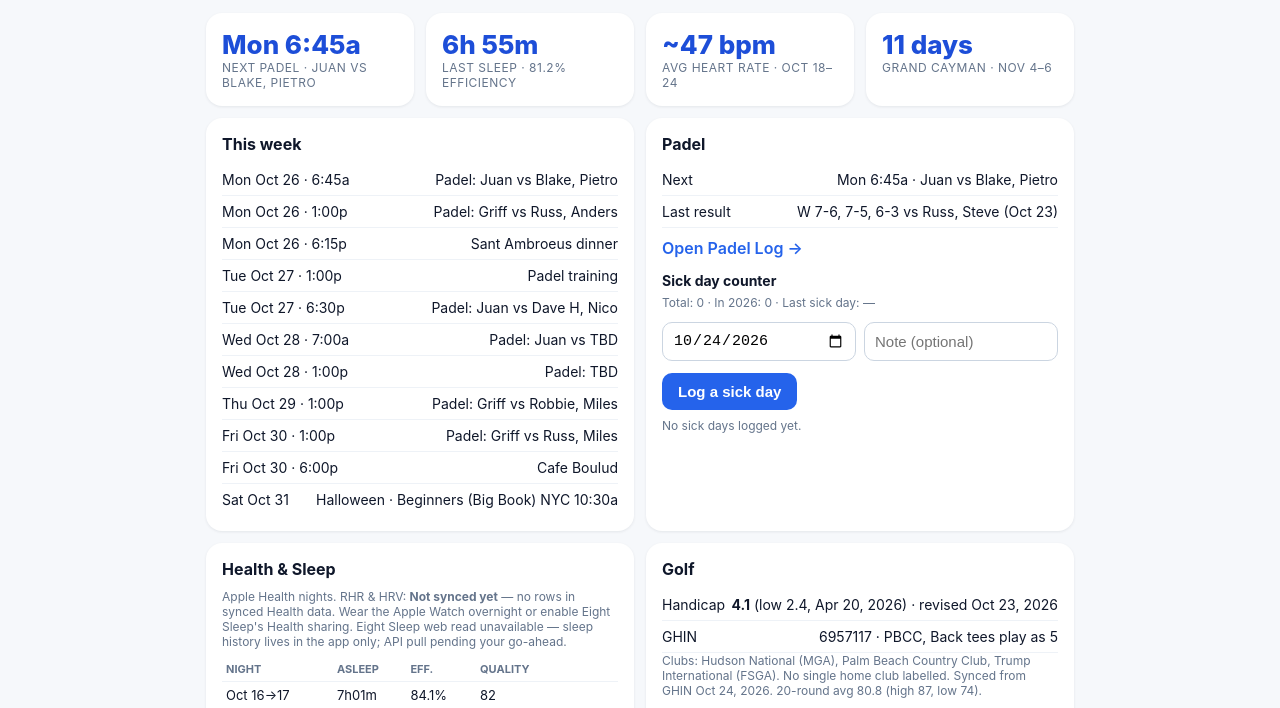
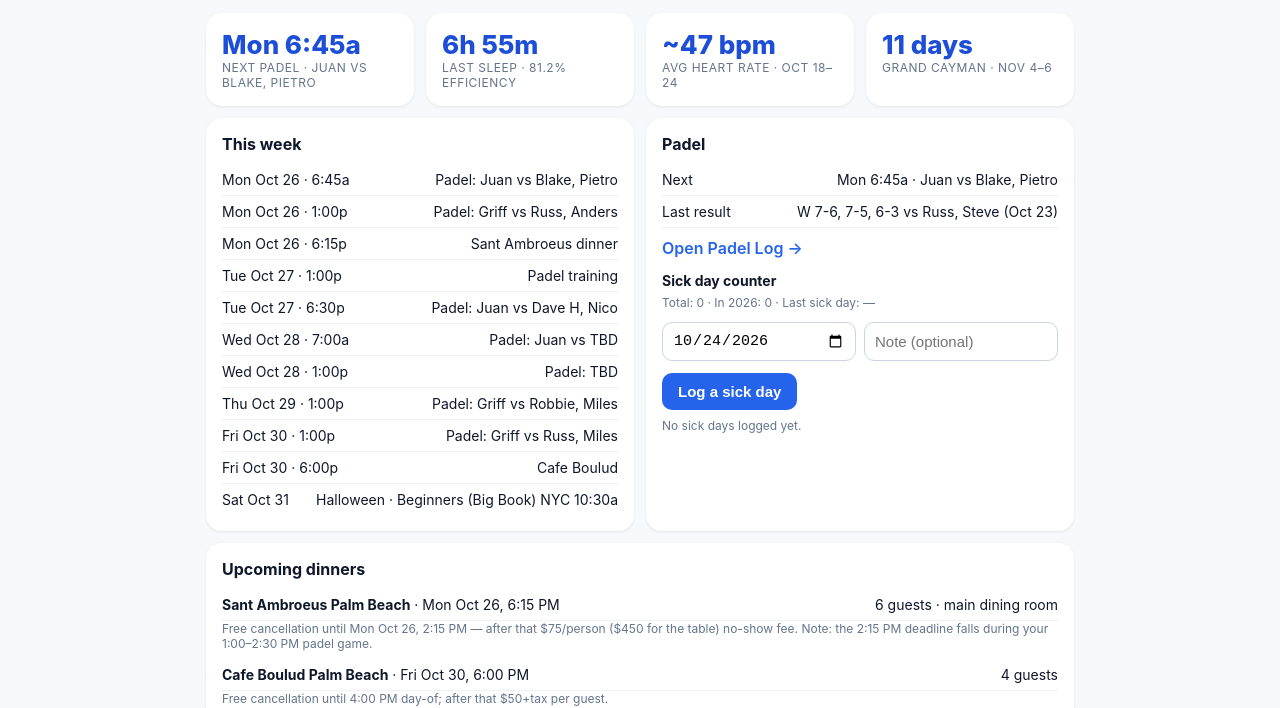
Before and after one commit to dyacobs-tech/life-dashboard, a plain HTML site: page index.html in a window 1280 px wide. Shown: the part 94-802 px from the top of the page. Drawn offline with Linux system fonts and the light colour scheme.

Commit message:
Add Upcoming dinners section: Sant Ambroeus Oct 26, Cafe Boulud Oct 30

```diff
--- a/index.html
+++ b/index.html
@@ -60,6 +60,15 @@ table{width:100%;border-collapse:collapse;font-size:13px} th{text-align:left;col
 <div style="display:flex;gap:8px;margin-top:8px"><input type="date" id="sickDate"><input type="text" id="sickNote" placeholder="Note (optional)"></div>
 <button onclick="addSick()" style="margin-top:8px">Log a sick day</button>
 <div id="sickList" style="margin-top:8px"></div>
+</div>
+</div>
+
+<div class="grid" style="margin-top:12px">
+<div class="card"><h2>Upcoming dinners</h2>
+<div class="row"><span><b>Sant Ambroeus Palm Beach</b> · Mon Oct 26, 6:15 PM</span><span>6 guests · main dining room</span></div>
+<div class="mut">Free cancellation until Mon Oct 26, 2:15 PM — after that $75/person ($450 for the table) no-show fee. Note: the 2:15 PM deadline falls during your 1:00–2:30 PM padel game.</div>
+<div class="row" style="margin-top:8px"><span><b>Cafe Boulud Palm Beach</b> · Fri Oct 30, 6:00 PM</span><span>4 guests</span></div>
+<div class="mut">Free cancellation until 4:00 PM day-of; after that $50+tax per guest.</div>
 </div>
 </div>
 
--- a/sw.js
+++ b/sw.js
@@ -1,4 +1,4 @@
-const C='lifedash-v3',A=['./','index.html','manifest.webmanifest','icon-192.png','icon-512.png'];
+const C='lifedash-v4',A=['./','index.html','manifest.webmanifest','icon-192.png','icon-512.png'];
 self.addEventListener('install',e=>{e.waitUntil(caches.open(C).then(c=>c.addAll(A)).then(()=>self.skipWaiting()))});
 self.addEventListener('activate',e=>{e.waitUntil(caches.keys().then(ks=>Promise.all(ks.filter(k=>k!==C).map(k=>caches.delete(k)))).then(()=>self.clients.claim()))});
 self.addEventListener('fetch',e=>{e.respondWith(caches.match(e.request).then(r=>r||fetch(e.request)))});
```
